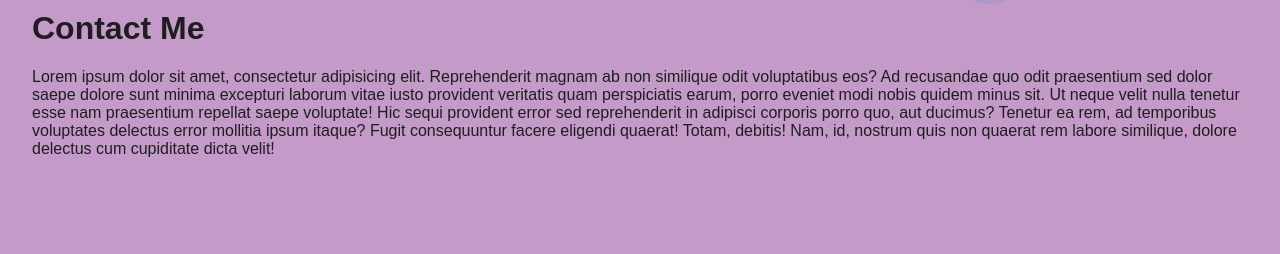
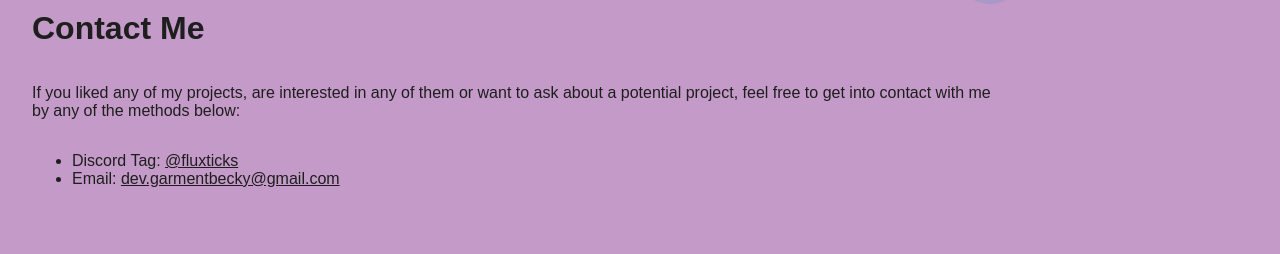
Before and after one commit to Fluxticks/portfolio-source, a SvelteKit app: page /dev in a window 1280 px wide. Shown: the part 3414-3668 px from the top of the page. Built offline with nearby package versions, Linux system fonts and the light colour scheme; a web font is replaced by a local one.

Commit message:
Add contact text

```diff
--- a/src/routes/dev/+page.svelte
+++ b/src/routes/dev/+page.svelte
@@ -119,16 +119,16 @@
 
 <Section wave={WaveVariant.Wave3}>
 	<h1>Contact Me</h1>
-	<p>
-		Lorem ipsum dolor sit amet, consectetur adipisicing elit. Reprehenderit magnam ab non similique
-		odit voluptatibus eos? Ad recusandae quo odit praesentium sed dolor saepe dolore sunt minima
-		excepturi laborum vitae iusto provident veritatis quam perspiciatis earum, porro eveniet modi
-		nobis quidem minus sit. Ut neque velit nulla tenetur esse nam praesentium repellat saepe
-		voluptate! Hic sequi provident error sed reprehenderit in adipisci corporis porro quo, aut
-		ducimus? Tenetur ea rem, ad temporibus voluptates delectus error mollitia ipsum itaque? Fugit
-		consequuntur facere eligendi quaerat! Totam, debitis! Nam, id, nostrum quis non quaerat rem
-		labore similique, dolore delectus cum cupiditate dicta velit!
-	</p>
+	<div class="contact">
+		<p>
+			If you liked any of my projects, are interested in any of them or want to ask about a
+			potential project, feel free to get into contact with me by any of the methods below:
+		</p>
+		<ul>
+			<li>Discord Tag: <a href="discord://-/users/244050529271939073">@fluxticks</a></li>
+			<li>Email: <a href="mailto:dev.garmentbecky@gmail.com">dev.garmentbecky@gmail.com</a></li>
+		</ul>
+	</div>
 	<br />
 </Section>
 
@@ -211,4 +211,18 @@
 		align-items: center;
 		gap: 2rem;
 	}
+
+	.contact {
+		width: 80%;
+		display: flex;
+		flex-direction: column;
+	}
+
+	.contact > ul > li > a {
+		color: var(--black);
+	}
+
+	.contact > ul > li > a:visited {
+		color: var(--black);
+	}
 </style>
```
